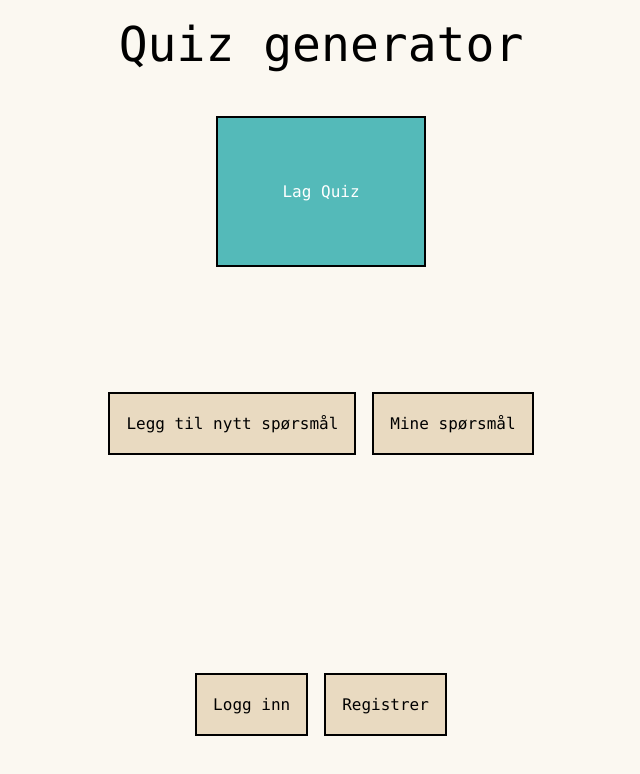
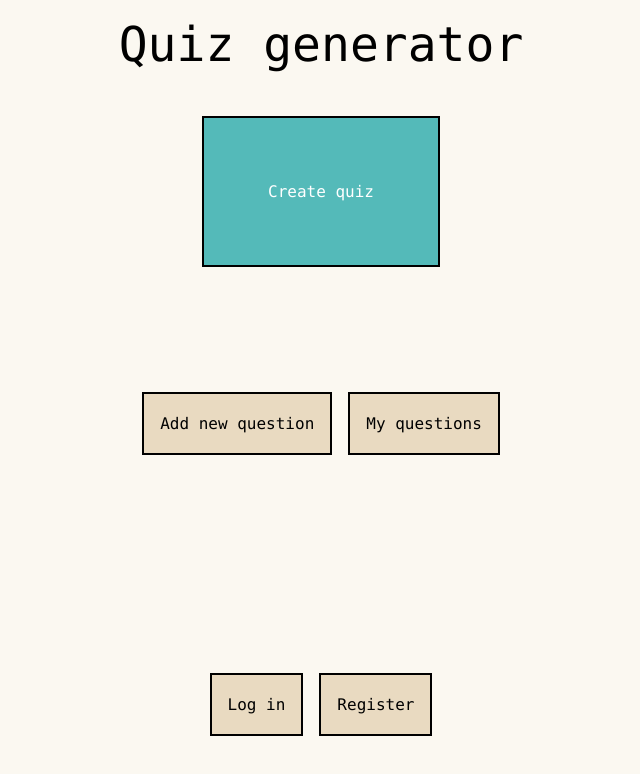
Before and after one commit to bekk/firebase-workshop, a React (Create React App) app: page / in a window 1280 px wide. Shown: the top 774 px of the page, without its empty margins (319-959 px from the left). Built offline with nearby package versions, Linux system fonts and the light colour scheme.

Commit message:
Some translations

```diff
--- a/src/Containers/Home.js
+++ b/src/Containers/Home.js
@@ -28,34 +28,34 @@ const Home = () => {
     <Container>
       <HomeHeader>Quiz generator</HomeHeader>
       <CreateQuizButton onClick={() => onCreateQuiz()}>
-        Lag Quiz
+        Create quiz
       </CreateQuizButton>
       <ButtonsContainer>
         <button onClick={() => navigate("question")}>
-          Legg til nytt spørsmål
+          Add new question
         </button>
         <button
           style={{ marginLeft: "1em" }}
           onClick={() => navigate("questions")}
         >
-          Mine spørsmål
+         My questions
         </button>
       </ButtonsContainer>
 
       {!user && (
         <UserManagementContainer>
-          <button onClick={() => navigate("/login")}>Logg inn</button>
+          <button onClick={() => navigate("/login")}>Log in</button>
           <button
             style={{ marginLeft: "1em" }}
             onClick={() => navigate("/register")}
           >
-            Registrer
+            Register
           </button>
         </UserManagementContainer>
       )}
       {user && (
         <UserManagementContainer>
-          <button onClick={() => logOut()}>Logg ut</button>
+          <button onClick={() => logOut()}>Log out</button>
         </UserManagementContainer>
       )}
     </Container>
--- a/src/Containers/Question.js
+++ b/src/Containers/Question.js
@@ -39,7 +39,7 @@ const Question = () => {
   return (
     <>
       <div style={{ width: "3em", marginLeft: "1em" }}>
-        <button onClick={() => navigate("/")}>Tilbake</button>
+        <button onClick={() => navigate("/")}>Back</button>
       </div>
       <QuestionContainer>
         <QuestionHeader>
--- a/src/Containers/Questions.js
+++ b/src/Containers/Questions.js
@@ -8,11 +8,15 @@ const Questions = () => {
   const [questions, setQuestions] = useState([]);
 
   useEffect(() => {
+    /*
+    Uncomment this code to get the questions
+
     getQuestions()
       .then((questionsSnapshots) =>
         setQuestions(questionsSnapshots.docs.map((q) => q.data()))
       )
       .catch((e) => console.log(e));
+      */
   }, []);
 
   return (
```
